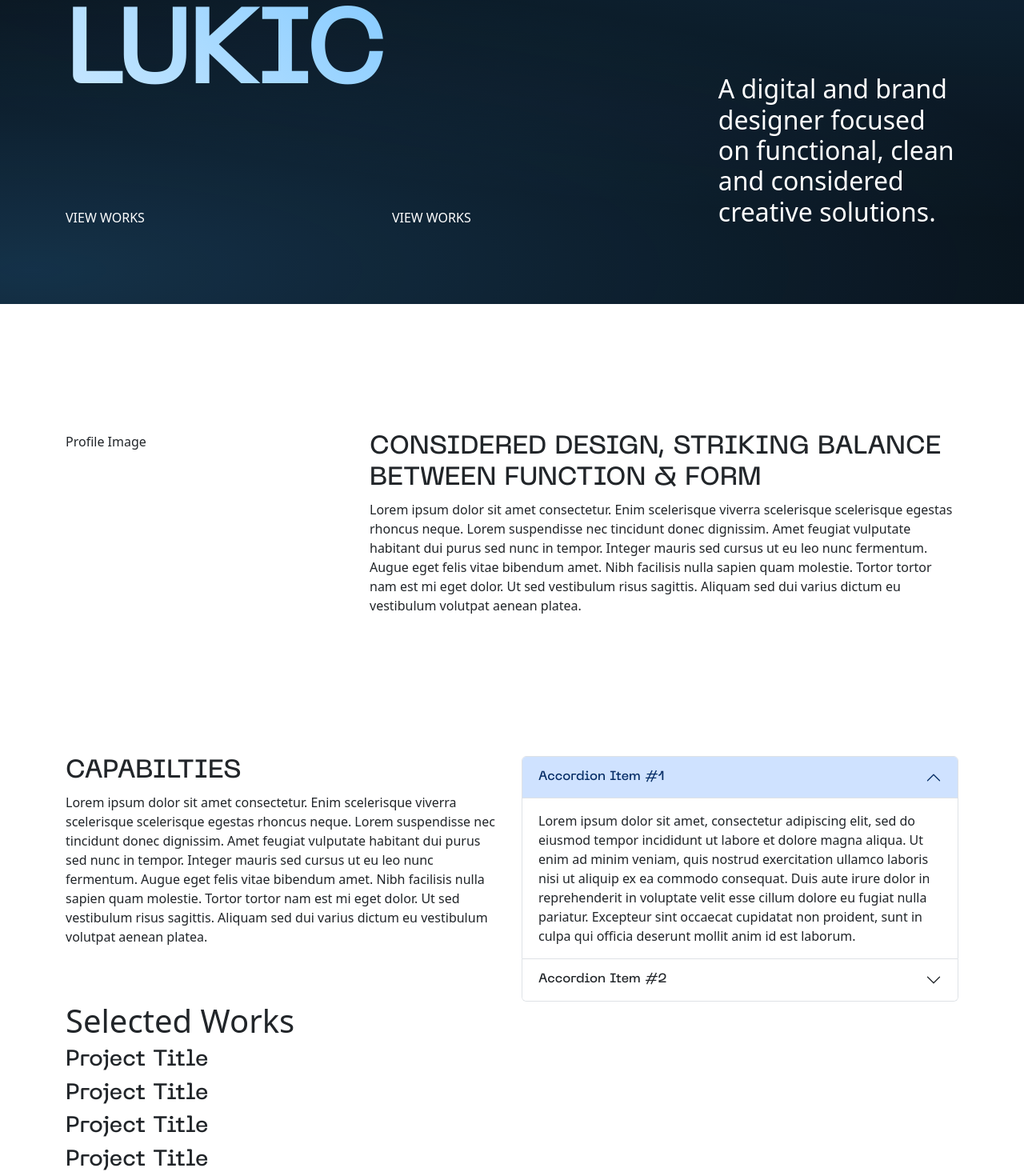
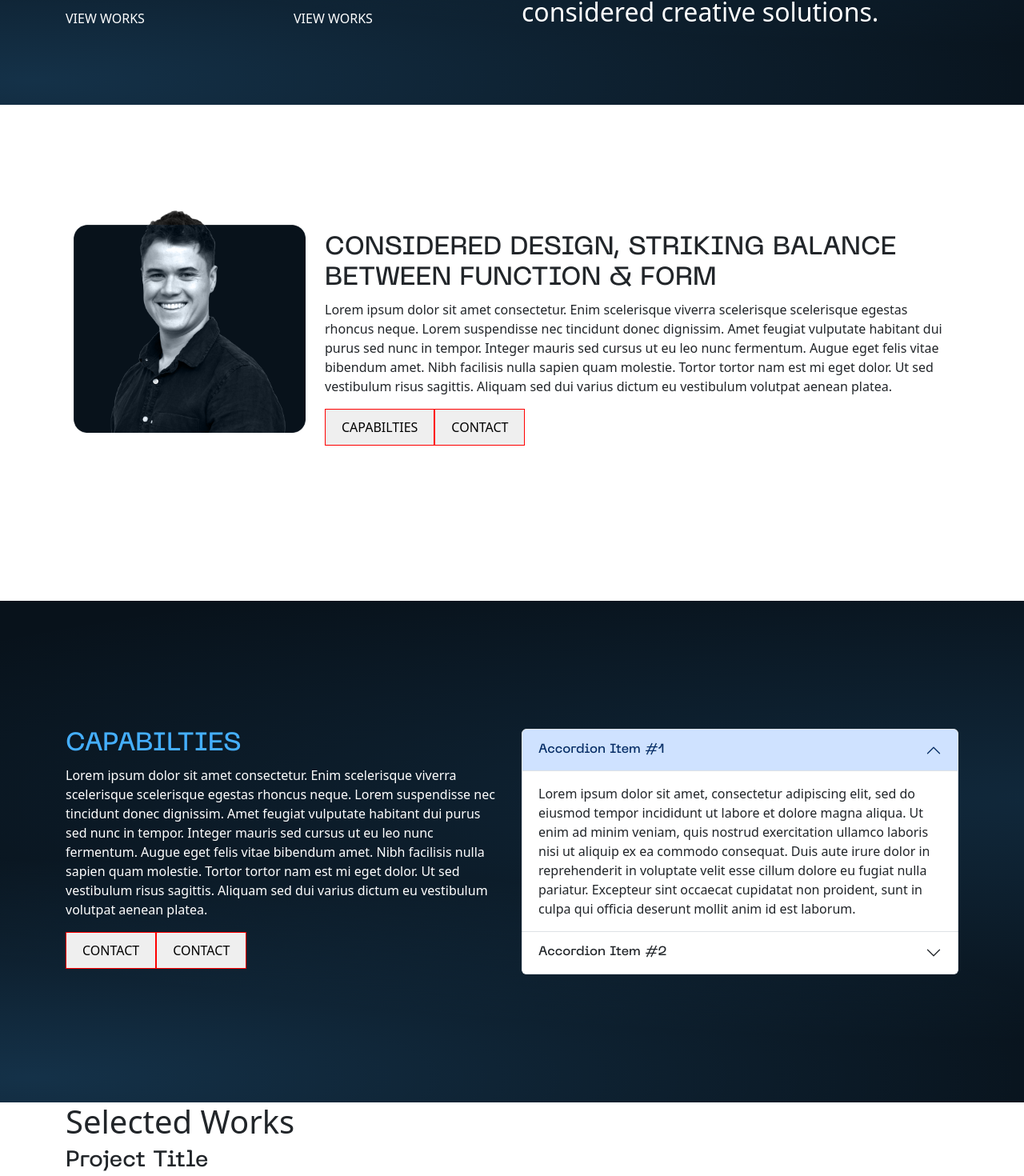
Before and after one commit to mlukicdesign/ml-react-portfolio, a React (Create React App) app in the folder dev-portfolio/: page / in a window 1280 px wide. Shown: the part 535-2005 px from the top of the page at 80% size. Built offline with nearby package versions, Linux system fonts and the light colour scheme.

Commit message:
Continued Styling
import images and continued styling components

```diff
--- a/dev-portfolio/src/App.css
+++ b/dev-portfolio/src/App.css
@@ -3,6 +3,12 @@
   --main-dark: #0C1821;
   --pd-top: padding-top: 10rem;
   --pd-bottom: padding-bottom: 10rem;
+}
+
+button {
+  border: 1px solid red;
+  border-radius: 25px;
+  padding: 10px 20px;
 }
 
 @font-face {
--- a/dev-portfolio/src/components/Capabilities.js
+++ b/dev-portfolio/src/components/Capabilities.js
@@ -2,10 +2,12 @@ import Container from "react-bootstrap/Container";
 import Row from "react-bootstrap/Row";
 import Col from "react-bootstrap/Col";
 import Accordion from "react-bootstrap/Accordion";
+import "./styles/capabilitiesstyles.css";
 
 function Capabilities() {
   return (
-    <Container >
+  <Container fluid className="darkbg">
+    <Container className="capContainer">
       <Row>
         <Col l>
           <h2>CAPABILTIES</h2>
@@ -19,6 +21,8 @@ function Capabilities() {
             sed vestibulum risus sagittis. Aliquam sed dui varius dictum eu
             vestibulum volutpat aenean platea.
           </p>
+          <button>CONTACT</button>
+          <button>CONTACT</button>
         </Col>
         <Col>
           <Accordion defaultActiveKey="0">
@@ -50,6 +54,7 @@ function Capabilities() {
         </Col>
       </Row>
     </Container>
+  </Container>
   );
 }
 
--- a/dev-portfolio/src/components/HeroSection.js
+++ b/dev-portfolio/src/components/HeroSection.js
@@ -9,7 +9,7 @@ import { motion } from "framer-motion"
 function HeroSection() {
 
   const animationVariants = {
-    hidden: { opacity: 0, x: -100 },
+    hidden: { opacity: 0, x: -50 },
     visible: { opacity: 1, x: 0, transition: { duration: 1 } },
   };
 
--- a/dev-portfolio/src/components/ProfileSection.js
+++ b/dev-portfolio/src/components/ProfileSection.js
@@ -2,17 +2,31 @@ import Container from 'react-bootstrap/Container';
 import Row from 'react-bootstrap/Row';
 import Col from 'react-bootstrap/Col';
 import './styles/profilestyles.css';
+import profilepic from '../profilepic.png';
+
+const styles = {
+  profilepic: {
+    position: "relative",
+    bottom: "50px",
+    width: '300px',
+    height: 'auto',
+  }
+};
+
 
 function ProfileSection() {
   return (
   <Container fluid className='container-light'>
     <Container className='containerStyle'>
       <Row>
-        <Col xs={4}>Profile Image</Col>
+        <Col md="auto">
+          <img src={profilepic} style={styles.profilepic} alt="profile pic"></img>
+        </Col>
         <Col>
           <h2>CONSIDERED DESIGN, STRIKING BALANCE BETWEEN FUNCTION & FORM</h2>
           <p>Lorem ipsum dolor sit amet consectetur. Enim scelerisque viverra scelerisque scelerisque egestas rhoncus neque. Lorem suspendisse nec tincidunt donec dignissim.
             Amet feugiat vulputate habitant dui purus sed nunc in tempor. Integer mauris sed cursus ut eu leo nunc fermentum. Augue eget felis vitae bibendum amet. Nibh facilisis nulla sapien quam molestie. Tortor tortor nam est mi eget dolor. Ut sed vestibulum risus sagittis. Aliquam sed dui varius dictum eu vestibulum volutpat aenean platea.</p>
+          <button>CAPABILTIES</button><button>CONTACT</button>
         </Col>
         </Row>
     </Container>
--- /dev/null
+++ b/dev-portfolio/src/components/styles/capabilitiesstyles.css
@@ -0,0 +1,13 @@
+.capContainer {
+    padding-top: 10rem;
+    padding-bottom: 10rem;
+}
+
+.capContainer h2 {
+    font-family: 'NeueMachina-Medium';
+    color:  var(--main-accent);
+}
+
+.capContainer p {
+    color:  white;
+}
--- a/dev-portfolio/src/components/styles/herostyles.css
+++ b/dev-portfolio/src/components/styles/herostyles.css
@@ -3,7 +3,6 @@
     padding-bottom: 5rem;
     text-align: left;
 }
-
 
 .heroContainer p {
     color: white;
@@ -11,7 +10,7 @@
 
 
 .name-heading {
-    font-size: 8em;
+    font-size: 3rem;
     font-weight: 700;
     margin-bottom: 1rem;
     padding-bottom: 6rem;
--- a/dev-portfolio/src/components/styles/profilestyles.css
+++ b/dev-portfolio/src/components/styles/profilestyles.css
@@ -1,10 +1,11 @@
 .container-light {
-    background-color: #fff;
-    border-radius: 25%;
+    background-color: white;
+    border-radius: 25px;
 }
 
 
 .containerStyle {
+    background-color: white;
     padding-top: 10rem;
     padding-bottom: 10rem;
     text-align: left;
```
Also changed, not shown: dev-portfolio/src/components/styles/mainstyles.css (deleted), dev-portfolio/src/profilepic.png (added).
